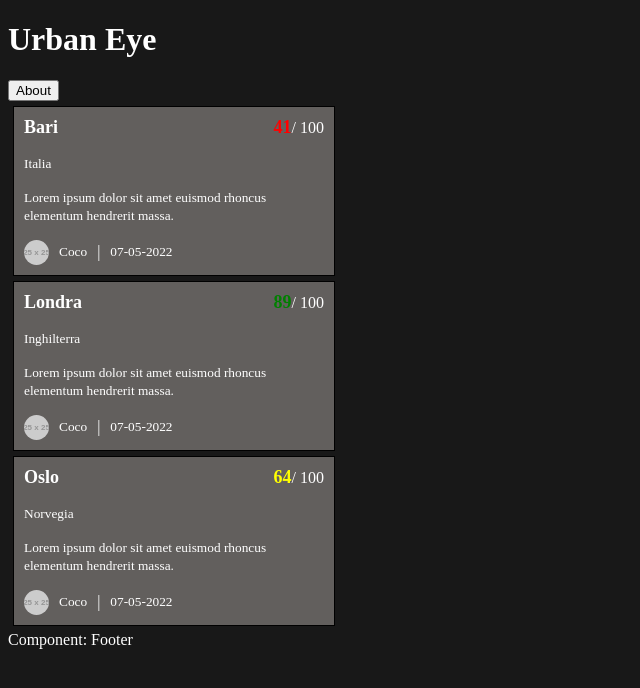
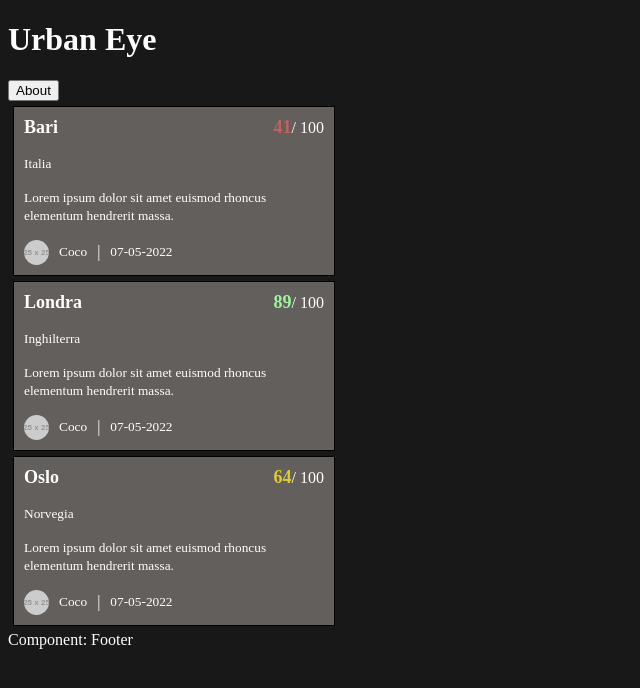
Before and after one commit to NiksolazLogix/urbaneye-nuxt3, a Nuxt app in the folder nuxt-app/: page / in a window 1280 px wide. Shown: the top 688 px of the page, without its empty margins (0-640 px from the left). Built offline with nearby package versions, Linux system fonts and the light colour scheme.

Commit message:
create color

```diff
--- a/nuxt-app/components/Card.vue
+++ b/nuxt-app/components/Card.vue
@@ -140,12 +140,12 @@ span {
   font-weight: 700;
 }
 .redText {
-  color: red;
+  color: rgb(196, 96, 96);
 }
 .yellowText {
-  color: yellow;
+  color: rgb(224, 203, 46);
 }
 .greenText {
-  color: green;
+  color: rgb(154, 247, 154);
 }
 </style>
```
